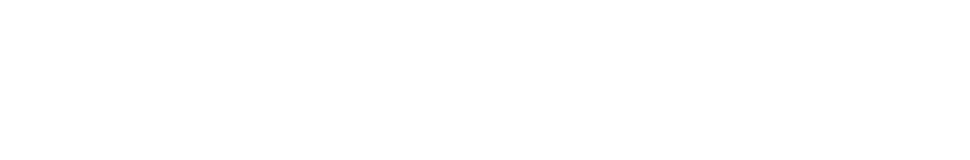
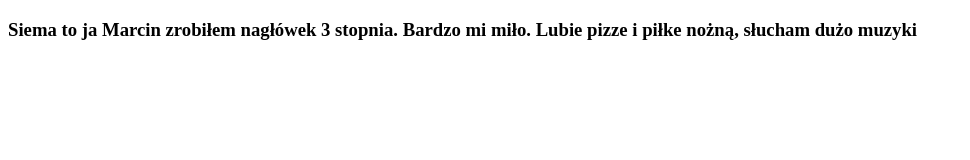
Before and after one commit to SzymonMarkowski0904/Co-, a plain HTML site: page index.html in a window 1280 px wide. Shown: the whole page, without its empty margins (0-970 px from the left). Drawn offline with Linux system fonts and the light colour scheme.

Commit message:
Dodanie nagłówka 3 stopnia z krótkim opisem

```diff
--- a/index.html
+++ b/index.html
@@ -7,6 +7,6 @@
     <title>Document</title>
 </head>
 <body>
-
+    <h3>Siema to ja Marcin zrobiłem nagłówek 3 stopnia. Bardzo mi miło. Lubie pizze i piłke nożną, słucham dużo muzyki</h3>
 </body>
 </html>
```
